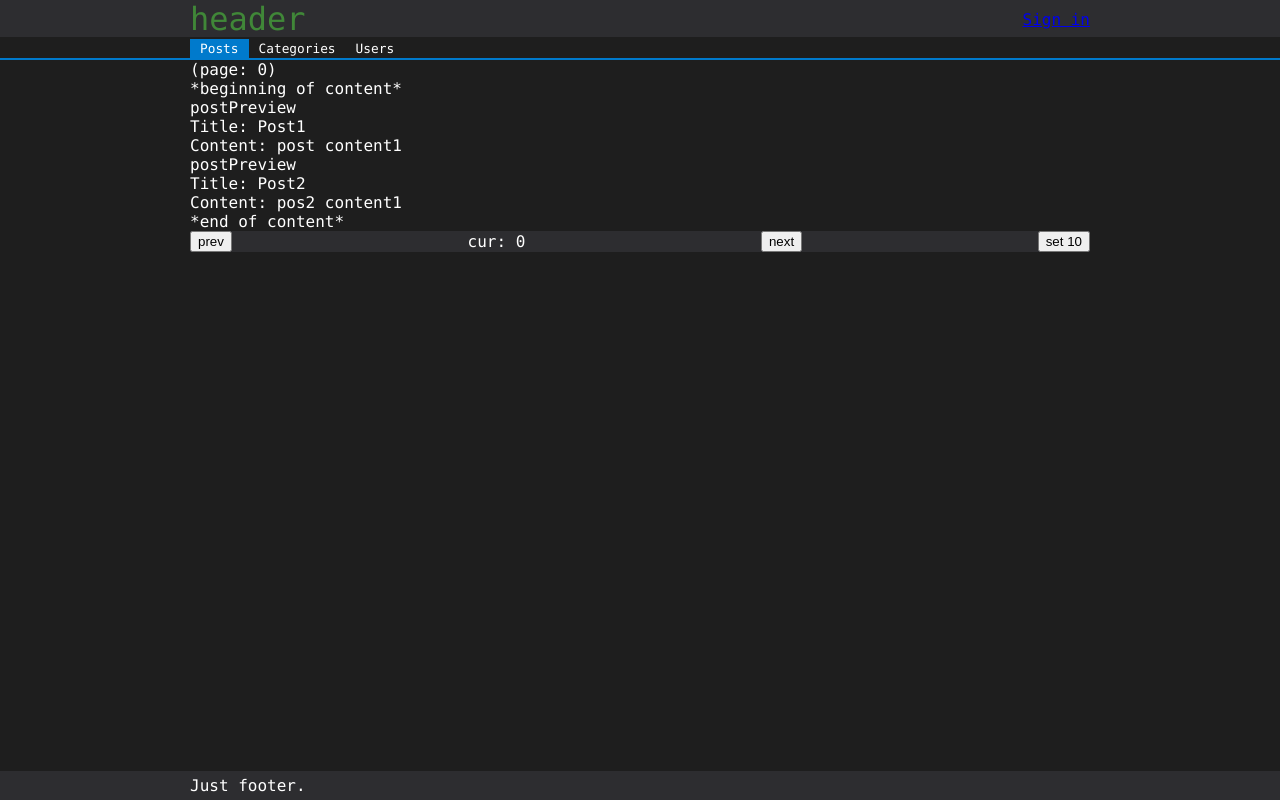
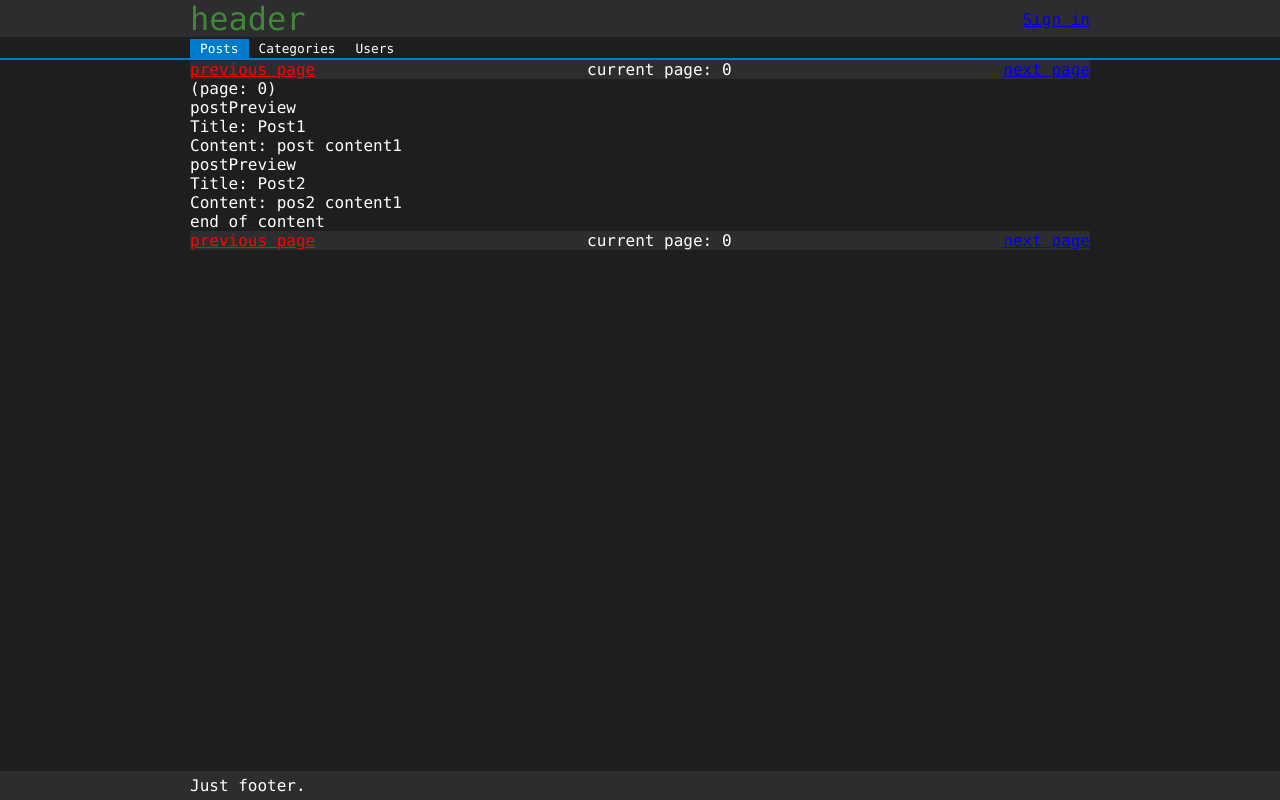
Before and after one commit to 2008toxa228/react-helpcode-app, a React (Create React App) app: page /posts in a window 1280 px wide. Built offline with nearby package versions, Linux system fonts and the light colour scheme.

Commit message:
Revert "added redux paging (partly)"
This reverts commit 76111f46892731c23e3e24348501e671c22c3d16.

```diff
--- a/package.json
+++ b/package.json
@@ -9,12 +9,9 @@
     "axios": "^0.24.0",
     "react": "^17.0.2",
     "react-dom": "^17.0.2",
-    "react-redux": "^7.2.6",
     "react-router": "^5.2.1",
     "react-router-dom": "^5.3.0",
     "react-scripts": "4.0.3",
-    "redux": "^4.1.2",
-    "redux-thunk": "^2.4.0",
     "web-vitals": "^1.1.2"
   },
   "scripts": {
--- a/public/config.js
+++ /dev/null
@@ -1,17 +0,0 @@
-var config = {
-    "app": {
-        "pageSize": "2",
-        "apiConfiguration": {
-            "helpcodePostsService": {
-                "apiUri": "",
-                "apiEndpoint": "",
-                "username": ""
-            },
-            "helpcodeAccountService": {
-                "apiUri": "",
-                "apiEndpoint": "",
-                "username": ""
-            }
-        }
-    }
-}
--- a/public/index.html
+++ b/public/index.html
@@ -24,7 +24,6 @@
       work correctly both with client-side routing and a non-root public URL.
       Learn how to configure a non-root public URL by running `npm run build`.
     -->
-    <script src="%PUBLIC_URL%/config.js" type="text/javascript"></script>
     <title>React App</title>
   </head>
   <body>
--- a/src/components/pageSwitcher.js
+++ b/src/components/pageSwitcher.js
@@ -3,8 +3,6 @@ import { NavLink, useParams, useRouteMatch } from "react-router-dom"
 import { Link } from "react-router-dom";
 import { Routes } from "../common/constants";
 import "./css/pageSwitcher.css";
-import { connect } from "react-redux";
-import { setPage, nextPage, previousPage, getPage } from "../redux/actions/actions";
 
 
 function PageSwitcher (props) {
@@ -15,6 +13,11 @@ function PageSwitcher (props) {
     if (!Number.isInteger(page)) {
         page = 0;
     }
+
+    // console.log(pageMatch);
+    // console.log(page);
+    // console.log(path);
+    // console.log(url);
 
     // ToDo rewrite link disabling when page is not avaliable
 
@@ -27,7 +30,7 @@ function PageSwitcher (props) {
 
     return (
         <div className="pageSwitcher">
-            {/* <div className="wrapper">
+            <div className="wrapper">
                 <NavLink to={`${path}/page/${Number(page) - 1}`}
                     className={page <= 0 ? "disabledLink" : ""}>
                     previous page
@@ -36,44 +39,10 @@ function PageSwitcher (props) {
                 <NavLink to={`${path}/page/${Number(page) + 1}`}>
                     next page
                 </NavLink>
-            </div> */}
-            <div className="wrapper">
-                <button onClick={() => (
-                    props.onPreviousPage(),
-                    console.log(props.page)
-                )}>prev</button>
-
-                <div>cur: {props.page}</div>
-
-                <button onClick={() => (
-                    props.onNextPage(),
-                    console.log(props.page)
-                )}>next</button>
-
-                <button onClick={() => (
-                    props.onSetPage(10),
-                    console.log(props.page)
-                )}>set 10</button>
             </div>
         </div>
 
     );
 }
 
-function mapStateToProps(state) {
-    // console.log("mapStateToProps(state)", state);
-    return {
-        page: state.page,
-    }
-}
-
-function mapDispatchToProps(dispatch) {
-    return {
-        onSetPage: page => dispatch(setPage(page)),
-        onNextPage: () => dispatch(nextPage()),
-        onPreviousPage: () => dispatch(previousPage()),
-        onGetPage: () => dispatch(getPage()),
-    }
-}
-
-export default connect(mapStateToProps, mapDispatchToProps)(PageSwitcher);
+export default PageSwitcher
--- a/src/components/postPreview.js
+++ b/src/components/postPreview.js
@@ -4,7 +4,7 @@ import "./css/postPreview.css";
 function PostPreview (props) {
     let post = props.post;
 
-    // console.log(post);
+    console.log(post);
 
     return (
         <div className="postPreview">
--- a/src/hoc/postsList.js
+++ b/src/hoc/postsList.js
@@ -15,17 +15,13 @@ function PostsList(props) {
 
     if (!posts) {
         helpcodePostsService.GetPostsByBage(page, mapPosts);
-        // console.log(posts);
+        console.log(posts);
     }
-
-    useEffect(() => {
-        // console.log("mount on page", page);
-    });
 
     return (
         <React.Fragment>
+        <PageSwitcher pageHook={page} setPageHook={setPage} />
             <div>(page: {page})</div>
-            <div>*beginning of content*</div>
             {
                 posts
                     ? posts.length
@@ -33,21 +29,17 @@ function PostsList(props) {
                         : "page does not exist"
                     : <Loading />
             }
-            <div>*end of content*</div>
+            <div>end of content</div>
             <PageSwitcher pageHook={page} setPageHook={changePage} />
         </React.Fragment>
     );
 
-    function changePage(newPage) {
-        // console.log("changePage", newPage);
-        setPage(newPage);
+    function changePage(page) {
+        setPage(page);
         setPosts(null);
     }
 
-    function mapPosts(data, returnedPage) {
-        // console.log(page, returnedPage);
-        if (returnedPage == page) {
-            // console.log("equal");
+    function mapPosts(data) {
         setPosts(data.map(post => (
             <PostPreview
                 key={ post.Id + "preview" }
@@ -57,6 +49,5 @@ function PostsList(props) {
         );
     }
 }
-}
 
 export default PostsList
--- a/src/index.js
+++ b/src/index.js
@@ -3,30 +3,11 @@ import ReactDOM from 'react-dom';
 import './index.css';
 import App from './App';
 import {BrowserRouter} from "react-router-dom";
-import {createStore, compose, applyMiddleware} from "redux";
-import rootReducer from "./redux/rootReducer";
-import {Provider} from "react-redux";
-import thunk from 'redux-thunk';
-
-// const composeEnhancers =
-//   typeof window === 'object' &&
-//   window.__REDUX_DEVTOOLS_EXTENSION_COMPOSE__ ?
-//     window.__REDUX_DEVTOOLS_EXTENSION_COMPOSE__({
-//     }) : compose;
-
-const store = createStore(
-  rootReducer,
-  // composeEnhancers(
-  //   applyMiddleware(thunk)
-  // )
-);
 
 const application = (
-  <Provider store={store}>
-    <BrowserRouter>
-      <App />
-    </BrowserRouter>
-  </Provider>
+  <BrowserRouter>
+    <App />
+  </BrowserRouter>
 );
 
 ReactDOM.render(
--- a/src/redux/actions/actionTypes.js
+++ /dev/null
@@ -1,4 +0,0 @@
-export const SET_PAGE =  "SET_PAGE";
-export const NEXT_PAGE =  "NEXT_PAGE";
-export const PREVIOUS_PAGE =  "PREVIOUS_PAGE";
-export const GET_PAGE = "GET_PAGE";
--- a/src/redux/actions/actions.js
+++ /dev/null
@@ -1,26 +0,0 @@
-import { SET_PAGE, NEXT_PAGE, PREVIOUS_PAGE, GET_PAGE } from "./actionTypes"
-
-export function setPage(number) {
-    return {
-        type: SET_PAGE,
-        payload: number
-    }
-}
-
-export function nextPage() {
-    return {
-        type: NEXT_PAGE
-    };
-}
-
-export function previousPage() {
-    return {
-        type: PREVIOUS_PAGE
-    };
-}
-
-export function getPage() {
-    return {
-        type: GET_PAGE
-    }
-}
--- a/src/redux/reducers/pageReducer.js
+++ /dev/null
@@ -1,66 +0,0 @@
-import { SET_PAGE, NEXT_PAGE, PREVIOUS_PAGE, GET_PAGE } from "../actions/actionTypes"
-// import * as ApiProvider from "../../ApiProvider";
-import React from "react";
-import { setPage, nextPage, previousPage } from "../actions/actions";
-
-const initialState = {
-    page: 0,
-}
-
-export default function articleReducer(state = initialState, action) {
-
-    // console.log("reducer state", state, action);
-
-    let page = state.page;
-
-    switch (action.type) {
-        case GET_PAGE:
-            return {
-                page: page
-            }
-        case SET_PAGE:
-            return {
-                page: action.payload
-            }
-        case NEXT_PAGE:
-            return{
-                page: Number(page) + 1
-            }
-        case PREVIOUS_PAGE:
-            return {
-                page: Number(page) - 1
-            }
-
-        default:
-            return state
-    }
-
-    // function changeArticleDescription (value) {
-    //     article.Description = value;
-    //     setArticle({...article});
-    // }
-
-    // function changeArticlePreview (value) {
-    //     article.Preview = value;
-    //     setArticle({...article});
-    // }
-
-    // function changeArticleContent (value) {
-    //     article.Content = value;
-    //     setArticle({...article});
-    // }
-
-    // function changeArticleName (value) {
-    //     article.Name = value;
-    //     setArticle({...article});
-    // }
-
-    // function saveButtonCallback (result) {
-    //     if (result) {
-    //         setIsEditing(false);
-    //         alert("saved succesfully");
-    //     } else {
-    //         alert("error occured during saving");
-    //     }
-    // }
-}
--- a/src/services/helpcodePostsService.js
+++ b/src/services/helpcodePostsService.js
@@ -1,7 +1,8 @@
 import axios from "axios";
-// readonly appconfig = window.config.app;
 
-const appconfig = window.config.app;
+var domain = "https://localhost:44319/";
+var apiRoute = "api/articles/";
+var pageSize = 2;
 
 const postsMock = [
     {
@@ -40,11 +41,14 @@ const postsMock = [
 ]
 
 export function GetPostsByBage(page, callback) {
+    // console.log({page: page, start: page * pageSize, end: page * pageSize + pageSize}, "page");
     setTimeout(() => {
-        let posts = [...postsMock].splice(page * appconfig.pageSize, page * appconfig.pageSize + appconfig.pageSize);
-        callback(posts, page);
+        let posts = [...postsMock].splice(page * pageSize, page * pageSize + pageSize);
+        console.log(page);
+        console.log(posts, "returned posts");
+        console.log(postsMock);
+        callback(posts);
     }, 2000);
-
     // let requestUrl = domain + apiRoute + `getarticlebyid?id=${id}`;
     // axios.get(requestUrl)
     // .then(function (response) {
```
Also changed, not shown: src/redux/rootReducer.js (deleted, +0 -9 lines), 1 other file (tests, documents, lock files or other folders). Lines whose indentation alone changed are shown as unchanged.
